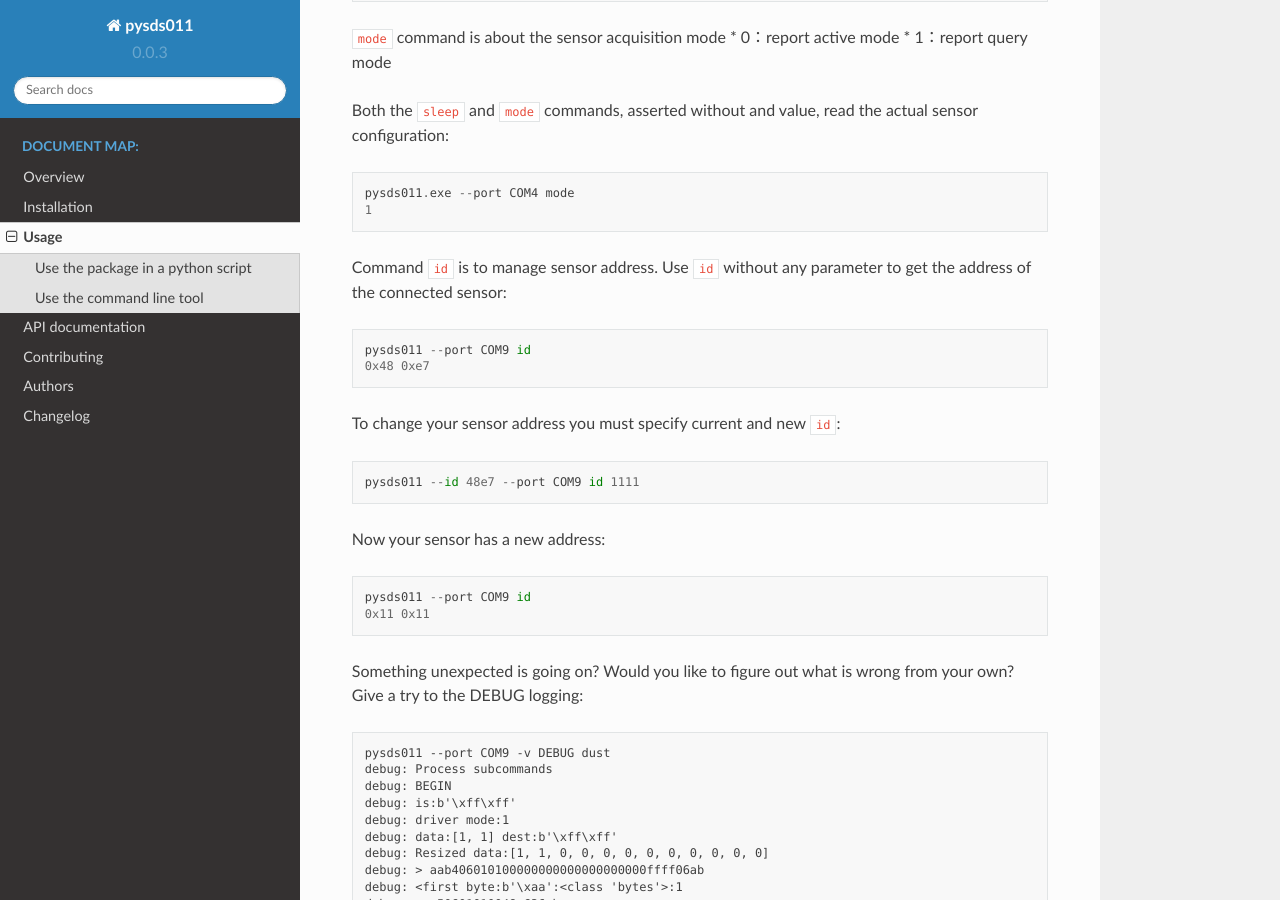
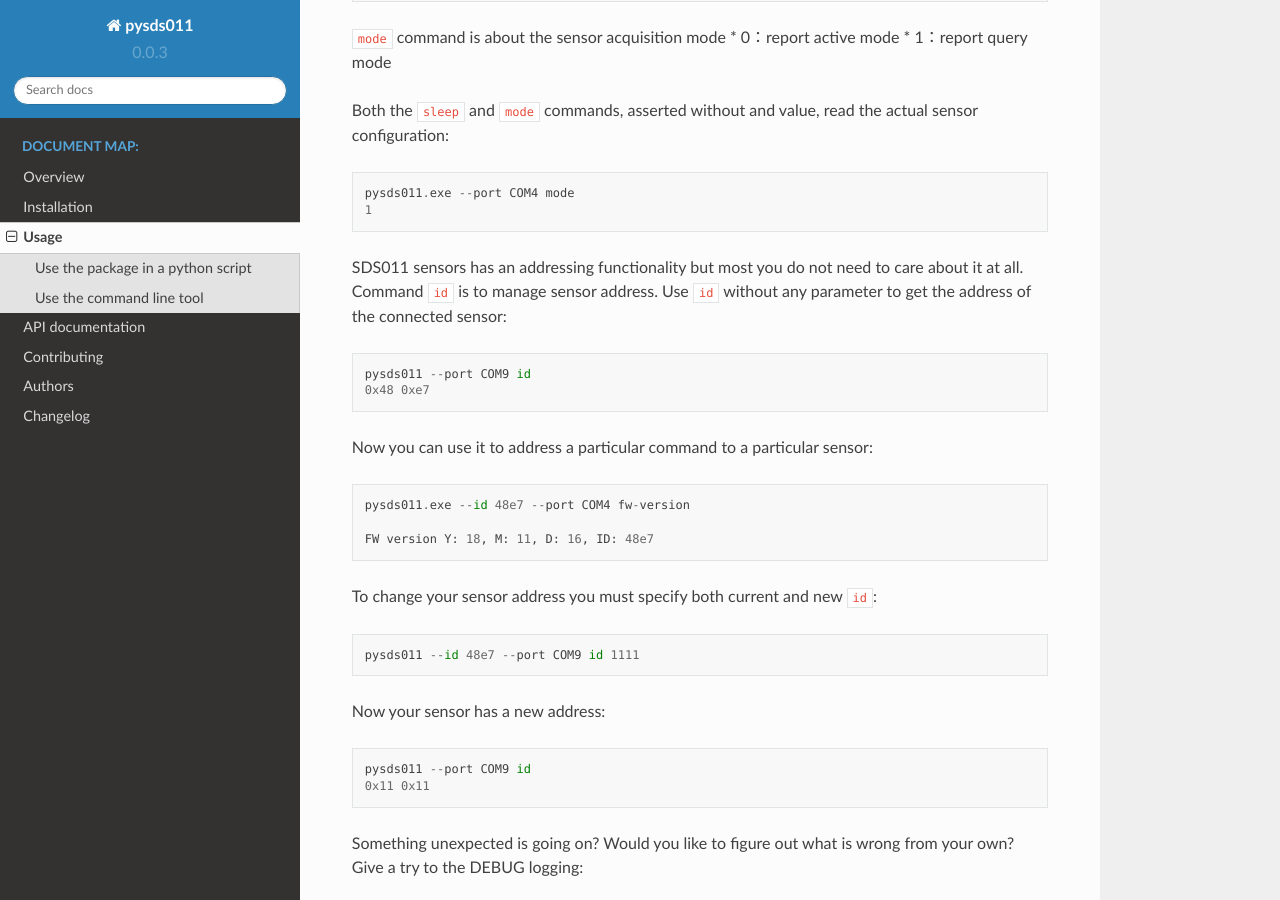
Before and after one commit to michelepagot/pysds011, a Sphinx documentation site: the page built from docs/usage.rst, in a window 1280 px wide and 900 px high, scrolled down 2843 px. Built offline with Sphinx 7.4.7 and the Read the Docs theme 2.0.0, drawn with Linux system fonts in a browser that asks for light colours.

Commit message:
id usage

```diff
--- a/docs/usage.rst
+++ b/docs/usage.rst
@@ -124,12 +124,19 @@ Both the ``sleep`` and ``mode`` commands, asserted without and value, read the a
     pysds011.exe --port COM4 mode
     1
 
+SDS011 sensors has an addressing functionality but most you do not need to care about it at all.
 Command ``id`` is to manage sensor address. Use ``id`` without any parameter to get the address of the connected sensor::
 
     pysds011 --port COM9 id
     0x48 0xe7
 
-To change your sensor address you must specify current and new ``id``::
+Now you can use it to address a particular command to a particular sensor::
+
+    pysds011.exe --id 48e7 --port COM4 fw-version
+
+    FW version Y: 18, M: 11, D: 16, ID: 48e7
+
+To change your sensor address you must specify both current and new ``id``::
 
     pysds011 --id 48e7 --port COM9 id 1111
 
```
